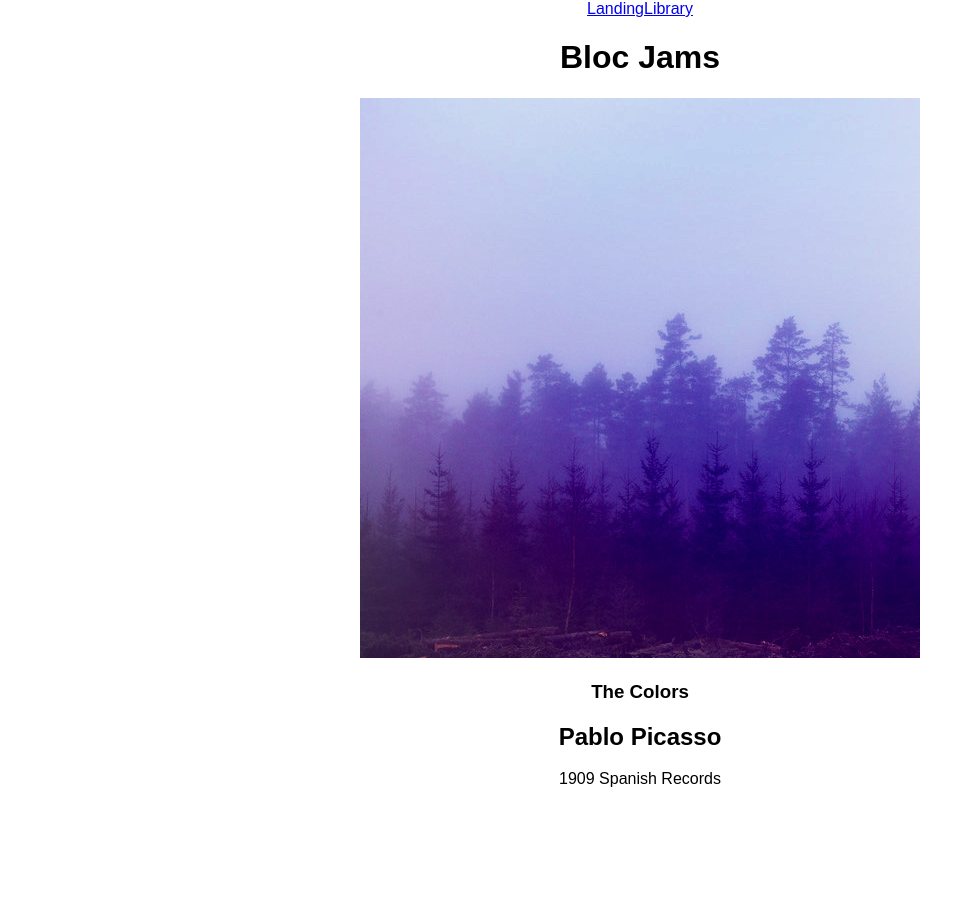
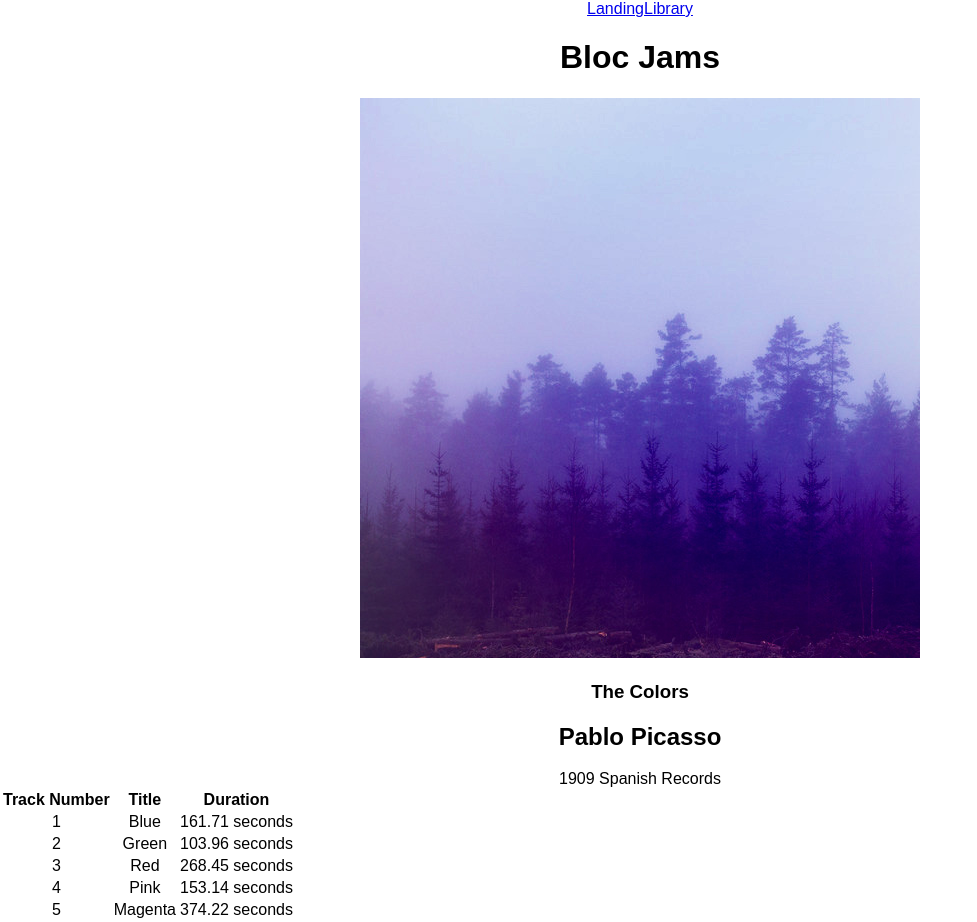
Before and after one commit to jylei2426/bloc-jams-react, a React (Create React App) app: page /album/the-colors in a window 1280 px wide. Shown: the whole page, without its empty margins (0-977 px from the left). Before the commit the page ends 800 px from the top, so only its background shows below. Built offline with nearby package versions, Linux system fonts and the light colour scheme.

Commit message:
album assignment

```diff
--- a/src/components/Album.js
+++ b/src/components/Album.js
@@ -31,7 +31,24 @@
             <col id="song-title-column" />
             <col id="song-duration-column" />
           </colgroup>
+          <thead>
+          <tr>
+          <th> Track Number </th>
+          <th> Title </th>
+          <th> Duration </th>
+          </tr>
+          </thead>
           <tbody>
+          {
+            this.state.album.songs.map ( (song, index) =>
+            <tr key={index} >
+            <td>{index+1}</td>
+            <td>{song.title}</td>
+            <td>{song.duration} seconds</td>
+            </tr>
+
+          )
+          }
           </tbody>
       </table>
        </section>
```
